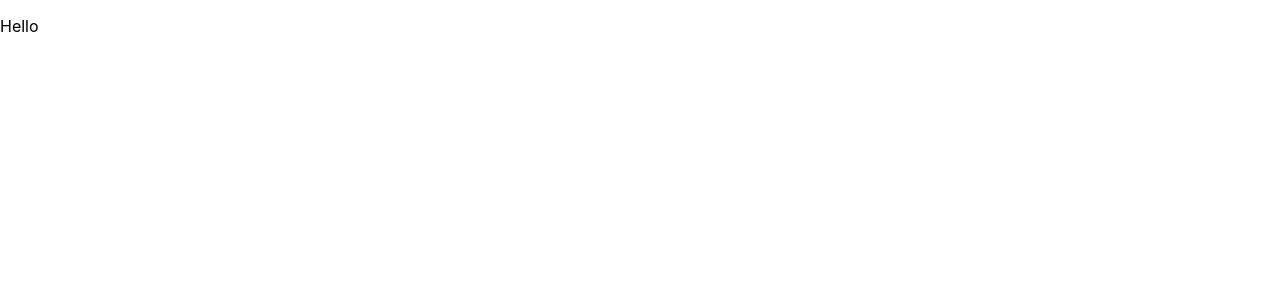
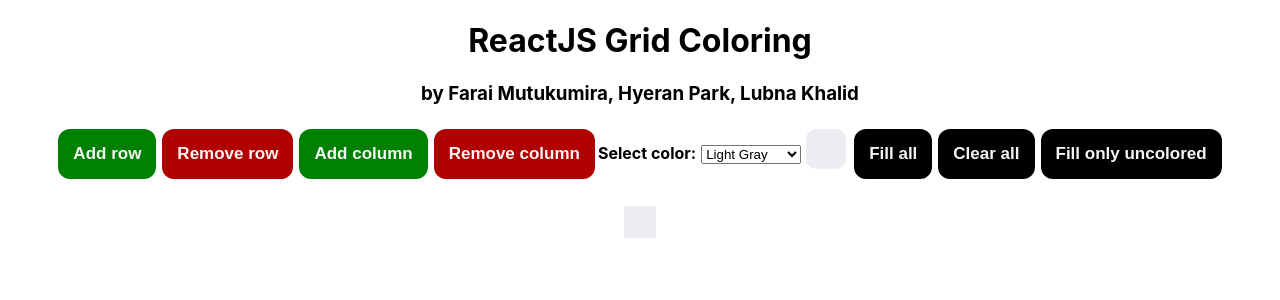
Before and after one commit to HyeranPark99/Group7_Assignment8, a React (Create React App) app: page / in a window 1280 px wide. Shown: the top 300 px of the page. Built offline with nearby package versions, Linux system fonts and the light colour scheme.

Commit message:
closes #1,closes  #2,closes  #3,closes  #4

```diff
--- a/package.json
+++ b/package.json
@@ -6,6 +6,7 @@
     "@testing-library/jest-dom": "^5.16.1",
     "@testing-library/react": "^12.1.2",
     "@testing-library/user-event": "^13.5.0",
+    "bootstrap": "^5.1.3",
     "react": "^17.0.2",
     "react-dom": "^17.0.2",
     "react-scripts": "5.0.0",
--- a/public/index.html
+++ b/public/index.html
@@ -9,12 +9,12 @@
       name="description"
       content="Web site created using create-react-app"
     />
-    <link rel="apple-touch-icon" href="%PUBLIC_URL%/logo192.png" />
+    <!-- <link rel="apple-touch-icon" href="%PUBLIC_URL%/logo192.png" /> -->
     <!--
       manifest.json provides metadata used when your web app is installed on a
       user's mobile device or desktop. See https://developers.google.com/web/fundamentals/web-app-manifest/
     -->
-    <link rel="manifest" href="%PUBLIC_URL%/manifest.json" />
+    <!-- <link rel="manifest" href="%PUBLIC_URL%/manifest.json" /> -->
     <!--
       Notice the use of %PUBLIC_URL% in the tags above.
       It will be replaced with the URL of the `public` folder during the build.
--- a/src/App.css
+++ b/src/App.css
@@ -1,38 +1,161 @@
-.App {
-  text-align: center;
+
+.light-gray-color {
+  background-color: #ebedf0;
 }
 
-.App-logo {
-  height: 40vmin;
-  pointer-events: none;
+.green-yellow-color {
+  background-color: greenyellow;
 }
 
-@media (prefers-reduced-motion: no-preference) {
-  .App-logo {
-    animation: App-logo-spin infinite 20s linear;
-  }
+.forest-color {
+  background-color: #239a3b;
 }
 
-.App-header {
-  background-color: #282c34;
-  min-height: 100vh;
-  display: flex;
-  flex-direction: column;
-  align-items: center;
-  justify-content: center;
-  font-size: calc(10px + 2vmin);
-  color: white;
+.gold-color {
+  background-color: gold;
 }
 
-.App-link {
-  color: #61dafb;
+.blue-color {
+  background-color: #00e5ff;
 }
 
-@keyframes App-logo-spin {
-  from {
-    transform: rotate(0deg);
-  }
-  to {
-    transform: rotate(360deg);
-  }
+.green-color {
+  background-color: #00ff2a;
 }
+
+.yellow-color {
+  background-color: #ffff00;
+}
+
+.orange-color {
+  background-color: #ffb200;
+}
+
+.red-color {
+  background-color: #ff4800;
+}
+
+td {
+  width: 30px;
+  height: 30px;
+}
+
+table {
+  border-spacing: 7px;
+  margin-left: auto;
+  margin-right: auto;
+  margin-top: 20px;
+}
+
+div#parent-container {
+  text-align: center;
+
+}
+
+div#preview {
+  height: 40px;
+  width: 40px;
+  border-radius: 10px;
+  display: inline-block;
+  margin: 5px;
+  margin-bottom: -10px;
+}
+
+button {
+  margin: 0 auto;
+  border: none;
+  border-radius: 12px;
+  color: whitesmoke;
+  font-size: 17px;
+  font-weight: bold;
+  padding: 15px;
+}
+
+#rmv-row-btn{
+  background-color: rgb(177, 0, 0);
+  margin: 0 3px;
+}
+
+#rmv-row-btn:hover{
+  background-color: white;
+  transition: all 200ms ease-in;
+  color: black;
+  border: solid 1px black;
+}
+
+#rmv-column-btn{
+  background-color: rgb(177, 0, 0);
+  margin: 0 3px;
+}
+
+#rmv-column-btn:hover{
+  background-color: white;
+  transition: all 200ms ease-in;
+  color: black;
+  border: solid 1px black;
+}
+
+#row-btn{
+  background-color: green;
+  margin: 0 3px;
+}
+
+#row-btn:hover{
+  background-color: white;
+  transition: all 200ms ease-in;
+  color: black;
+  border: solid 1px black;
+}
+
+#column-btn{
+  background-color: green;
+  margin: 0 3px;
+}
+
+#column-btn:hover{
+  background-color: white;
+  transition: all 200ms ease-in;
+  color: black;
+  border: solid 1px black;
+}
+
+#fill-all{
+  background-color: black;
+  margin: 0 3px;
+}
+
+#fill-all:hover{
+  background-color: goldenrod;
+  transition: all 200ms ease-in;
+  color: black;
+  border: solid 0px black;
+}
+
+#clear-all{
+  background-color: black;
+  margin: 0 3px;
+}
+
+#clear-all:hover{
+  background-color: goldenrod;
+  transition: all 200ms ease-in;
+  color: black;
+  border: solid 0px black;
+}
+
+#fill-only{
+  background-color: black;
+  margin: 0 3px;
+}
+
+#fill-only:hover{
+  background-color: goldenrod;
+  transition: all 200ms ease-in;
+  color: black;
+  border: solid 0px black;
+}
+
+label {
+  font-weight: bold;
+  padding-right: 5px;
+}
--- a/src/App.js
+++ b/src/App.js
@@ -1,13 +1,207 @@
-import React from "react";
+import React, { Component } from "react";
+import "./App.css";
+import  Table  from "./components/Table";
 
-function App() {
-  return (
-    <div className="App">
-      <header className="App-header">
-       <p>Hello</p>
-      </header>
-    </div>
-  );
+class App extends Component {
+	constructor(props) {
+		super(props);
+
+		//initialize the color to light gray one cell
+		const defaultColor = "light-gray-color";
+		const initialRow = 1;
+		const initialCol = 1;
+
+
+		const array = Array.from({ length: initialRow }).map(x =>
+			Array.from({ length: initialCol }).map(x => defaultColor)
+
+		);
+
+		this.state = {
+			defaultColor: defaultColor,
+			currentColor: "light-gray-color",
+			colorArray: array
+		};
+
+	}
+
+  // add rows
+	addRow = () => {
+		const newRow = Array.from({ length: this.state.colorArray[0].length }).map(
+			x => this.state.defaultColor
+		);
+		this.setState(
+			{
+				colorArray: this.state.colorArray.concat([newRow])
+			},
+
+		);
+	};
+
+  // add columns
+  addCol = () => {
+		let newArr = this.state.colorArray.map(row => {
+			return row.concat(this.state.defaultColor);
+		});
+		this.setState({
+			colorArray: newArr
+		});
+	};
+
+  // remove rows
+	removeRow = () => {
+		if (this.state.colorArray.length > 1) {
+			let newArr = this.state.colorArray.slice(0, -1);
+			this.setState(
+				{
+					colorArray: newArr
+				},
+			);
+		} else {
+			alert("Minimum rows achieved");
+		}
+	};
+
+  // remove columns
+	removeCol = () => {
+		if (this.state.colorArray[0].length > 1) {
+			let newArr = this.state.colorArray.map(row => {
+				return row.slice(0, -1);
+			});
+			this.setState({
+				colorArray: newArr
+			});
+		} else {
+			alert("Minimum cols achieved");
+		}
+	};
+
+  // update colors
+	updateSelectedColor = e => {
+		this.setState({
+			currentColor: e.target.value
+		});
+	};
+
+  // fill all cells
+	fillAll = () => {
+		let newArr = this.state.colorArray.map(row =>
+			row.map(() => this.state.currentColor)
+		);
+		this.setState({
+			colorArray: newArr
+		});
+	};
+
+  // clear the color from cells
+	clearAll = () => {
+		let newArr = this.state.colorArray.map(row =>
+			row.map(() => this.state.defaultColor)
+		);
+		this.setState({
+			colorArray: newArr
+		});
+	};
+
+  //fill uncolored cells
+	fillUncolored = () => {
+		const { defaultColor, currentColor, colorArray } = this.state;
+		let newArr = colorArray;
+		for (let i = 0; i < colorArray.length; ++i) {
+			for (let j = 0; j < colorArray[0].length; ++j) {
+				if (newArr[i][j] === defaultColor) {
+					newArr[i][j] = currentColor;
+				}
+			}
+		}
+		this.setState({
+			colorArray: newArr
+		});
+	};
+
+  // this changes color on click
+	handleClick = (row, col) => {
+		const { currentColor, colorArray } = this.state;
+		let newArr = colorArray;
+		for (let i = 0; i < colorArray.length; ++i) {
+			for (let j = 0; j < colorArray[0].length; ++j) {
+				if (i === row && j === col) {
+					newArr[i][j] = currentColor;
+				}
+			}
+		}
+		this.setState({
+			colorArray: newArr
+		});
+	};
+
+
+	render() {
+		return (
+			<div id="parent-container">
+				<h1>ReactJS Grid Coloring</h1>
+        <h3>by Farai Mutukumira, Hyeran Park, Lubna Khalid</h3>
+
+				<span>
+
+					<button id="row-btn" onClick={this.addRow}>Add row</button>
+					<button id="rmv-row-btn" onClick={this.removeRow}> Remove row</button>
+					<button id="column-btn" onClick={this.addCol}>Add column</button>
+					<button id="rmv-column-btn"onClick={this.removeCol}> Remove column</button>
+
+					<label>Select color:</label>
+					<select
+						value={this.state.currentColor}
+						onChange={this.updateSelectedColor}
+					>
+						<option id="lightGray" value="light-gray-color">
+              Light Gray
+						</option>
+						<option id="greenyellow" value="green-yellow-color">
+               Green yellow
+						</option>
+
+						<option id="forest" value="forest-color">
+							Forest
+						</option>
+						<option id="gold" value="gold-color">
+							Gold
+						</option>
+						<option id="blue" value="blue-color">
+							Blue
+						</option>
+						<option id="green" value="green-color">
+							Green
+						</option>
+						<option id="yellow" value="yellow-color">
+							Yellow
+						</option>
+						<option id="orange" value="orange-color">
+							Orange
+						</option>
+						<option id="red" value="red-color">
+							Red
+						</option>
+					</select>
+					<div id="preview" class={this.state.currentColor}></div>
+				</span>
+
+        <button id="fill-all" onClick={this.fillAll}>Fill all</button>
+				<button id="clear-all" onClick={this.clearAll}>Clear all</button>
+				<button id="fill-only" onClick={this.fillUncolored}>Fill only uncolored</button>
+
+        <Table
+					numRows={this.state.colorArray.length}
+					numCols={this.state.colorArray[0].length}
+					colorArray={this.state.colorArray}
+					handleClick={this.handleClick}
+				/>
+
+
+
+			</div>
+		);
+	}
 }
 
 export default App;
--- /dev/null
+++ b/src/components/Table.jsx
@@ -0,0 +1,19 @@
+import React from "react";
+import TableRow from "./TableRow";
+
+function Table(props) {
+	let element = [];
+	for (let i = 0; i < props.numRows; ++i) {
+		element.push(
+			<TableRow
+				numCols={props.numCols}
+				row={i}
+				colorArray={props.colorArray}
+				handleClick={props.handleClick}
+			/>
+		);
+	}
+	return <table>{element}</table>;
+}
+
+export default Table;
--- /dev/null
+++ b/src/components/TableCell.jsx
@@ -0,0 +1,14 @@
+import React from "react";
+
+function TableCell(props) {
+	const colorEl = props.colorArray[props.row][props.col];
+	return (
+		<td
+			className={colorEl}
+			onClick={() => props.handleClick(props.row, props.col)}
+		>
+		</td>
+	);
+}
+
+export default TableCell;
--- /dev/null
+++ b/src/components/TableRow.jsx
@@ -0,0 +1,20 @@
+import React from "react";
+import TableCell from "./TableCell";
+
+function TableRow(props) {
+	let element = [];
+	for (let i = 0; i < props.numCols; ++i) {
+		element.push(
+			<TableCell
+				row={props.row}
+				col={i}
+				colorArray={props.colorArray}
+				handleClick={props.handleClick}
+			/>
+		);
+	}
+
+	return <tr>{element}</tr>;
+}
+
+export default TableRow;
--- a/src/index.js
+++ b/src/index.js
@@ -4,13 +4,8 @@
 import App from './App';
 
 
-ReactDOM.render(
-  <React.StrictMode>
-    <App />
-  </React.StrictMode>,
-  document.getElementById('root')
-);
+ReactDOM.render(<App />, document.getElementById('root'));
 
-// If you want to start measuring performance in your app, pass a function
-// to log results (for example: reportWebVitals(console.log))
-// or send to an analytics endpoint. Learn more: https://bit.ly/CRA-vitals
+// If you want your app to work offline and load faster, you can change
+// unregister() to register() below. Note this comes with some pitfalls.
+// Learn more about service workers: https://bit.ly/CRA-PWA
```
Also changed, not shown: assgn3/index.html (renamed from index.html), assgn3/script.js (renamed from script.js), assgn3/style.css (renamed from style.css), 1 other file (tests, documents, lock files or other folders).
